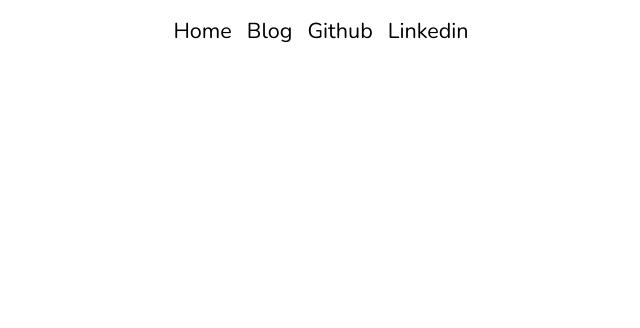
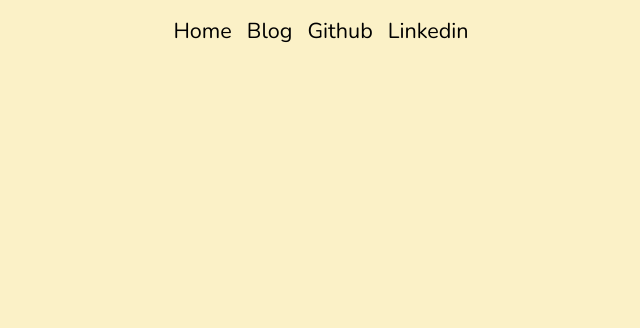
Before and after one commit to giovanebribeiro/mypage, a Gatsby site: page / in a window 1280 px wide. Shown: the top 328 px of the page, without its empty margins (319-959 px from the left). Built offline with nearby package versions, Linux system fonts and the light colour scheme; Gatsby itself is replaced by a stand-in of ours; a small style sheet from the web is missing.

Commit message:
change background color

```diff
--- a/src/components/layout.css
+++ b/src/components/layout.css
@@ -7,6 +7,7 @@ body {
   font-family: "Nunito", "Avenir", "Helvetica", "sans-serif";
   -webkit-font-smoothing: antialiased;
   -moz-osx-font-smoothing: grayscale;
+  background-color: #fbf1c7;
 }
 article,
 aside,
```
